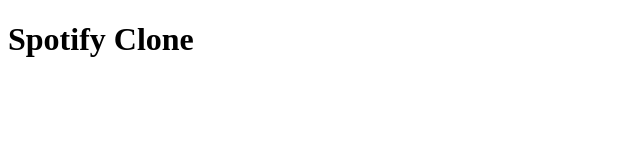
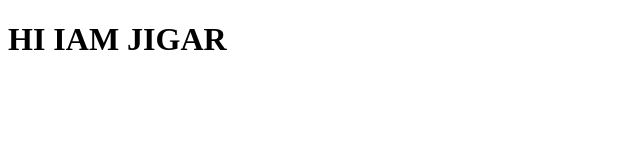
Before and after one commit to abhayBhosle/SPOTIFY-CLone, a plain HTML site: page index.html in a window 1280 px wide. Shown: the whole page, without its empty margins (0-640 px from the left). Drawn offline with Linux system fonts and the light colour scheme.

Commit message:
Update index.html

```diff
--- a/index.html
+++ b/index.html
@@ -7,6 +7,6 @@
     <title>Spotify</title>
 </head>
 <body>
-    <h1>Spotify Clone</h1>
+    <h1>HI IAM JIGAR</h1>
 </body>
 </html>
```
